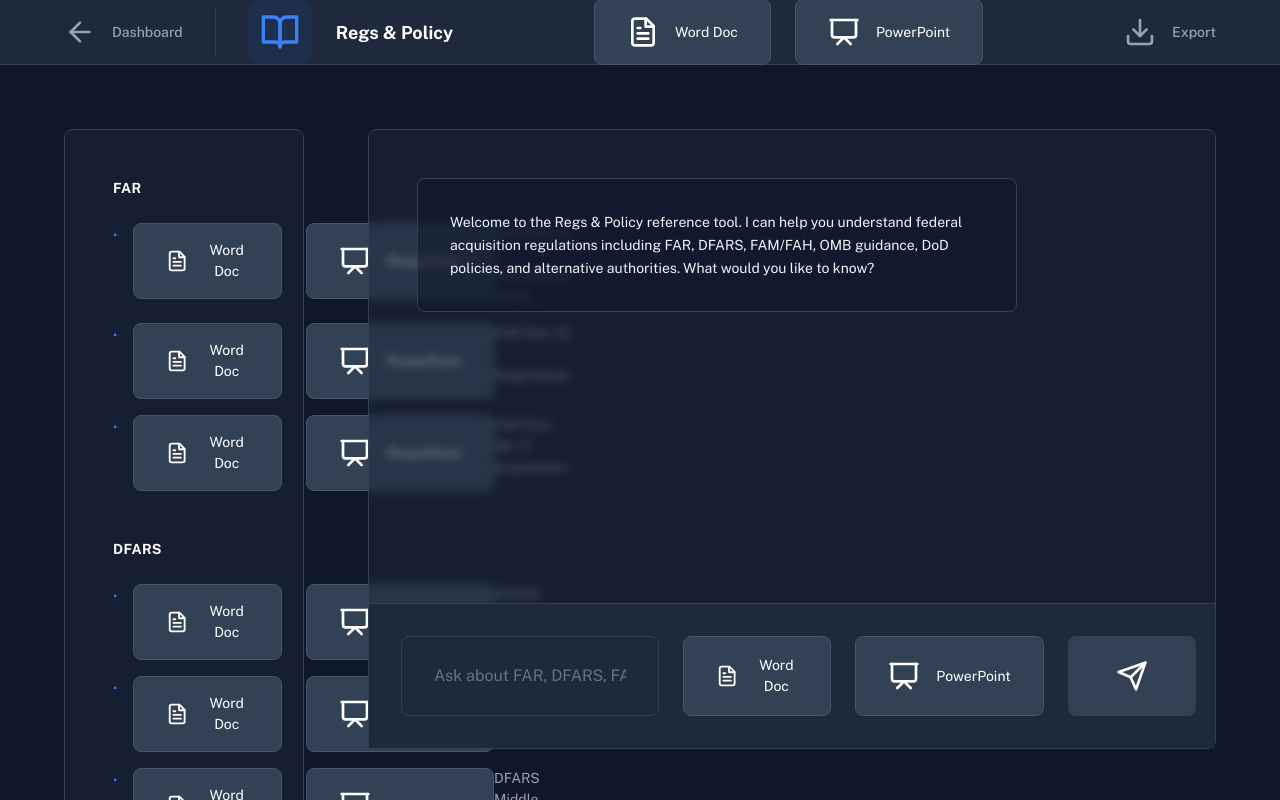
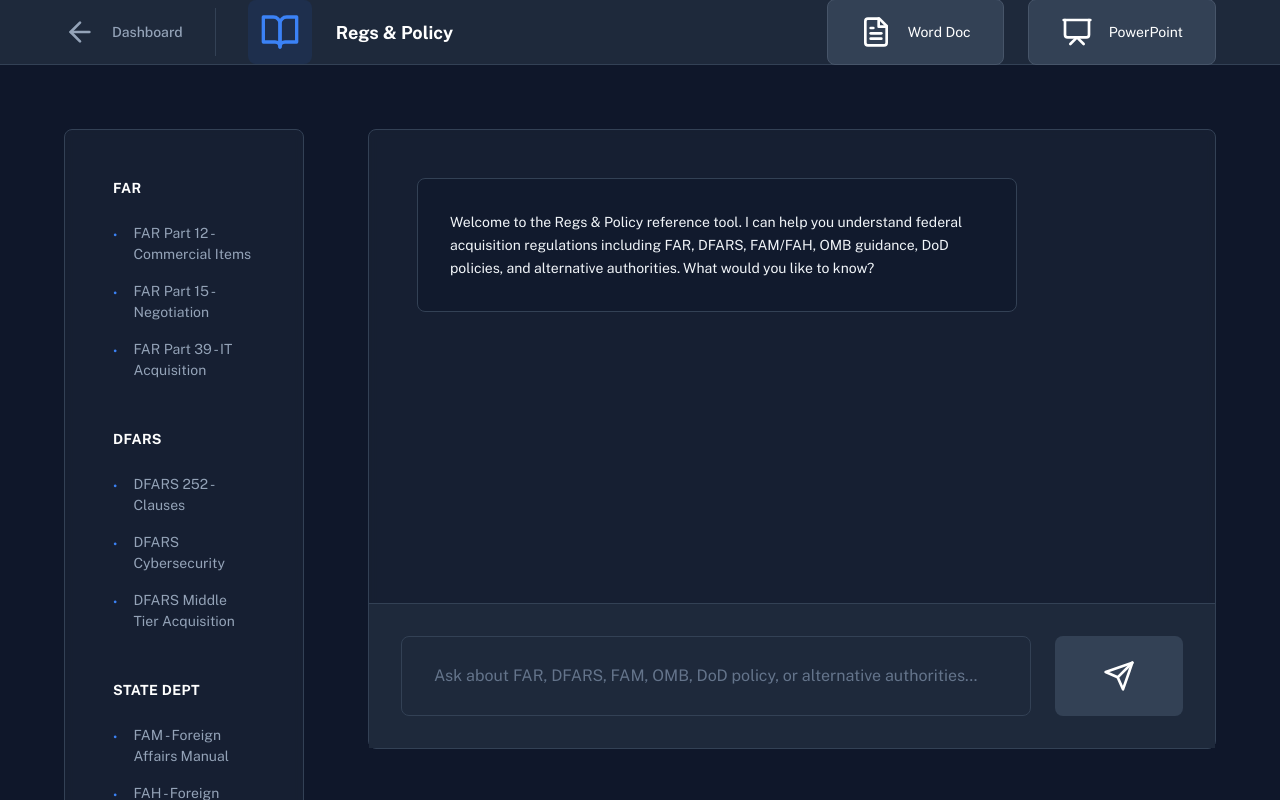
Before and after one commit to jonbmost/rapidacq-frontend, a Next.js app: page /tools/regs-policy in a window 1280 px wide. Shown: the top 800 px of the page. Built offline with nearby package versions, Linux system fonts and the light colour scheme; no server answers.

Commit message:
Fix Regs & Policy page layout, update Compliance Checker to Document Analysis

```diff
--- a/app/tools/regs-policy/page.tsx
+++ b/app/tools/regs-policy/page.tsx
@@ -2,7 +2,7 @@
 
 import { useState } from 'react';
 import Link from 'next/link';
-import { BookOpen, ArrowLeft, Send, Loader2, Download } from 'lucide-react';
+import { BookOpen, ArrowLeft, Send, Loader2 } from 'lucide-react';
 import DownloadButtons from '@/app/components/DownloadButtons';
 
 const BACKEND_URL = process.env.NEXT_PUBLIC_BACKEND_URL || 'https://acquisition-assistant-266001336704.us-central1.run.app';
@@ -69,16 +69,6 @@ export default function RegsPolicyPage() {
     }
   };
 
-  const exportConversation = () => {
-    const content = messages.map(m => `${m.role.toUpperCase()}: ${m.content}`).join('\n\n');
-    const blob = new Blob([content], { type: 'text/plain' });
-    const url = URL.createObjectURL(blob);
-    const a = document.createElement('a');
-    a.href = url;
-    a.download = 'regs-policy.txt';
-    a.click();
-  };
-
   const askAbout = (topic: string) => {
     setInput(`Tell me about ${topic}`);
   };
@@ -107,14 +97,7 @@ export default function RegsPolicyPage() {
                 </div>
               </div>
             </div>
-              <DownloadButtons messages={messages} toolContext="regs-policy" />
-            <button
-              onClick={exportConversation}
-              className="flex items-center space-x-2 text-slate-400 hover:text-white transition"
-            >
-              <Download className="h-4 w-4" />
-              <span className="text-sm font-medium">Export</span>
-            </button>
+            <DownloadButtons messages={messages} toolContext="regs-policy" />
           </div>
         </div>
       </header>
@@ -132,7 +115,6 @@ export default function RegsPolicyPage() {
                     {category.topics.map((topic) => (
                       <li key={topic} className="flex items-start">
                         <span className="text-blue-500 mr-2 mt-0.5">•</span>
-              <DownloadButtons messages={messages} toolContext="regs-policy" />
                         <button
                           onClick={() => askAbout(topic)}
                           className="text-left hover:text-blue-400 transition"
@@ -189,7 +171,6 @@ export default function RegsPolicyPage() {
                     className="flex-1 px-4 py-3 bg-slate-800 border border-slate-700 rounded-lg text-white placeholder-slate-500 focus:outline-none focus:ring-2 focus:ring-blue-500 focus:border-transparent"
                     disabled={loading}
                   />
-              <DownloadButtons messages={messages} toolContext="regs-policy" />
                   <button
                     type="submit"
                     disabled={loading || !input.trim()}
--- a/components/AcquisitionChatbot.tsx
+++ b/components/AcquisitionChatbot.tsx
@@ -14,7 +14,7 @@ const services = [
   { name: 'Authority Assessment', href: '/tools/authority-assessment' },
   { name: 'Requirement Documents', href: '/tools/requirement-documents' },
   { name: 'Evaluation Criteria', href: '/tools/evaluation-criteria' },
-  { name: 'Compliance Checker', href: '/tools/compliance-checker' },
+  { name: 'Document Analysis', href: '/tools/document-analysis' },
   { name: 'Regs & Policy', href: '/tools/regs-policy' },
   { name: 'Slide Ranger', href: '/tools/slide-ranger' },
   { name: 'SOP Creation', href: '/tools/sop-creation' },
@@ -105,19 +105,13 @@ export default function AcquisitionChatbot() {
         <div className="flex items-center gap-3">
           {/* Fun Robot Icon */}
           <div className="w-8 h-8 bg-blue-600 rounded-lg flex items-center justify-center relative">
-            {/* Antenna */}
             <div className="absolute -top-1 left-1/2 -translate-x-1/2 w-1 h-1.5 bg-blue-400 rounded-full"></div>
-            {/* Robot Face */}
             <svg className="w-5 h-5 text-white" viewBox="0 0 24 24" fill="currentColor">
-              {/* Head */}
               <rect x="4" y="6" width="16" height="14" rx="2" fill="currentColor"/>
-              {/* Left Eye */}
               <circle cx="9" cy="12" r="2" fill="#3B82F6"/>
               <circle cx="9" cy="12" r="1" fill="white"/>
-              {/* Right Eye */}
               <circle cx="15" cy="12" r="2" fill="#3B82F6"/>
               <circle cx="15" cy="12" r="1" fill="white"/>
-              {/* Mouth */}
               <rect x="8" y="16" width="8" height="1.5" rx="0.5" fill="#3B82F6"/>
             </svg>
           </div>
@@ -204,7 +198,6 @@ export default function AcquisitionChatbot() {
         )}
         <div ref={messagesEndRef} />
 
-        {/* Scroll to bottom button - smaller like Claude */}
         {showScrollButton && (
           <button
             onClick={scrollToBottom}
@@ -227,8 +220,7 @@ export default function AcquisitionChatbot() {
             onChange={(e) => setInput(e.target.value)}
             placeholder="Ask about federal acquisition..."
             className="flex-1 bg-gray-700 text-white rounded-lg px-4 py-2 text-sm focus:outline-none focus:ring-2 focus:ring-blue-500 placeholder-gray-400"
-          >
-          </input>
+          />
           <button
             type="submit"
             disabled={isLoading || !input.trim()}
```
Also changed, not shown: 1 other file (tests, documents, lock files or other folders).
